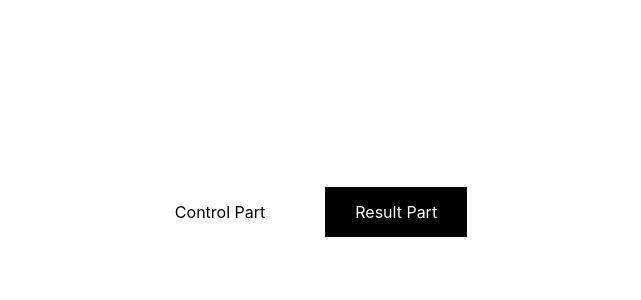
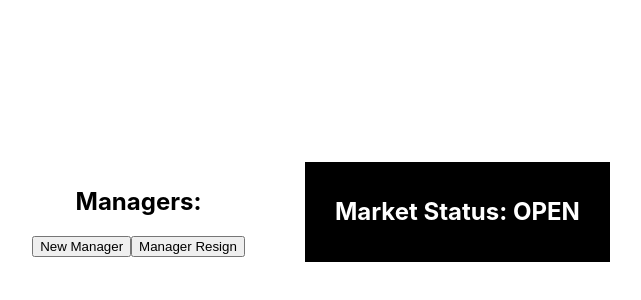
Before and after one commit to hunkim98/react-starter-counter, a React (Create React App) app: page / in a window 1280 px wide. Shown: the part 188-488 px from the top of the page, without its empty margins (319-960 px from the left). Built offline with nearby package versions, Linux system fonts and the light colour scheme.

Commit message:
Update step1

```diff
--- a/src/App.js
+++ b/src/App.js
@@ -38,11 +38,31 @@ function App() {
   //    - (guestCount > staffCount * maxGuestsPerStaff) && (staffCount > managerCount * maxStaffsPerManager)
   //      => Market is not operatable
   // 3. Control the counters in the Control Part and show the result in the Result Part
+  let isMoreStaffNeeded = false;
+  let isMoreManagerNeeded = false;
+  let isMarketOpen = true;
 
   return (
     <div className="App">
-      <div className="Control">Control Part</div>
-      <div className="Result">Result Part</div>
+      <div className="Control">
+        <div>
+          {/* Example div for one manager counter. You must fill in {} and () => {} */}
+          <h2>Managers: {}</h2>
+          <div>
+            <button onClick={() => {}}>New Manager</button>
+            <button onClick={() => {}}>Manager Resign</button>
+          </div>
+        </div>
+        {/* Implement other counters: Staffs, Guests */}
+      </div>
+      <div className="Result">
+        <h2>
+          {/* You can use ternary operator to dynamically render div content */}
+          Market Status: <span>{isMarketOpen ? "OPEN" : "CLOSED"}</span>
+        </h2>
+        <h4>{isMoreStaffNeeded ? "Not enough staff" : ""}</h4>
+        <h4>{isMoreManagerNeeded ? "Not enough managers" : ""}</h4>
+      </div>
     </div>
   );
 }
```
